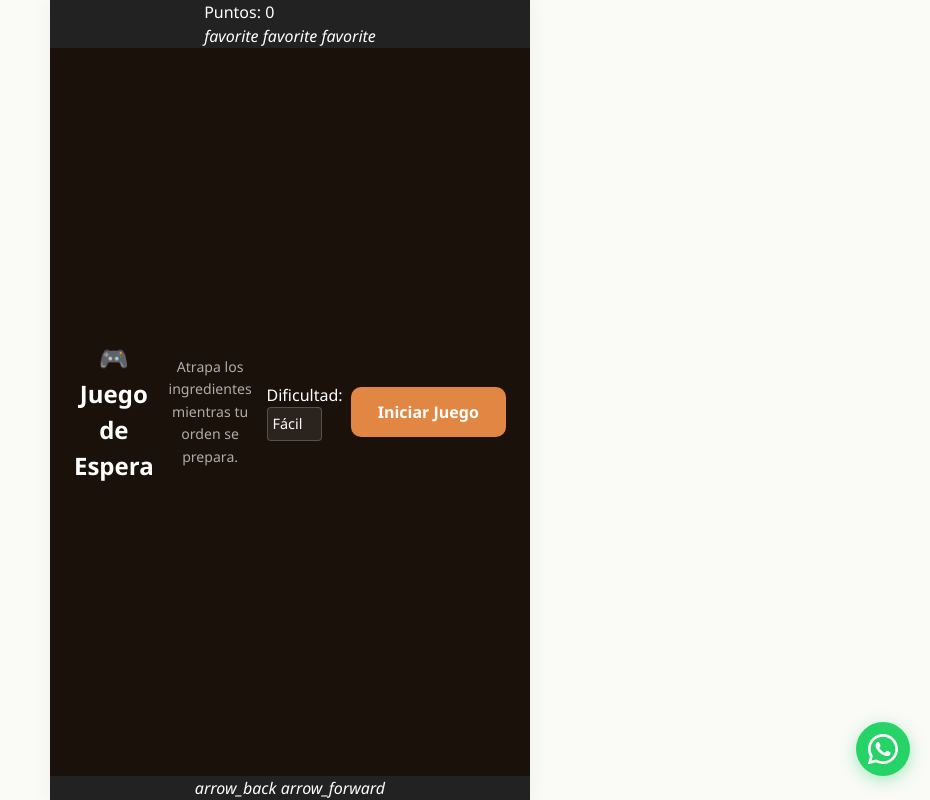
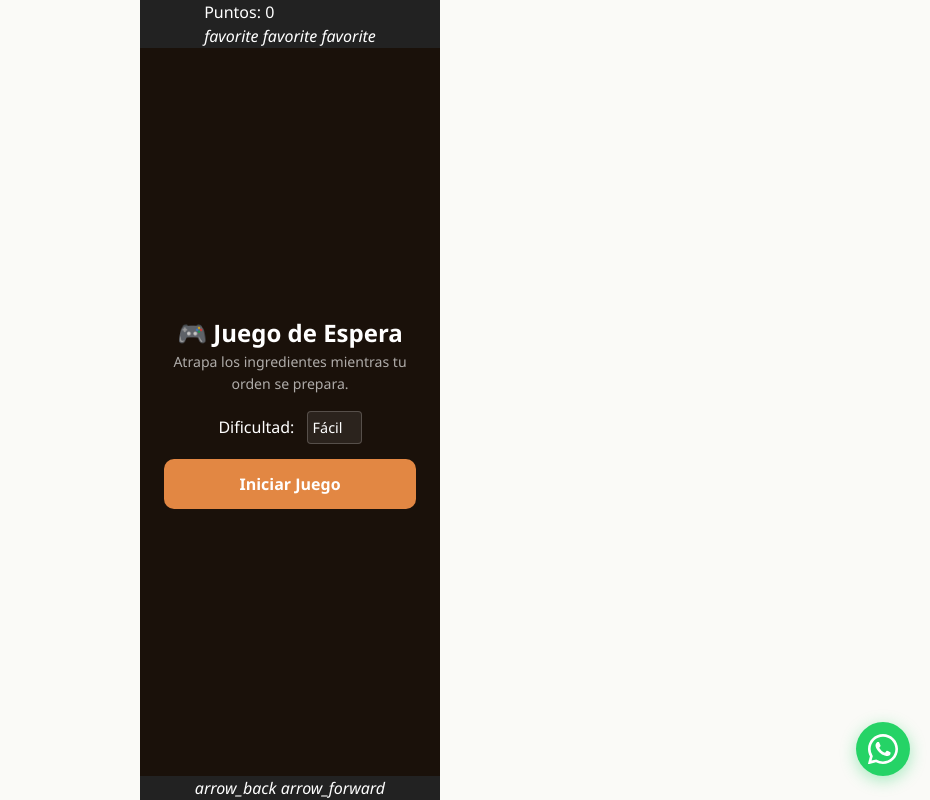
Before and after one commit to DevvDiego/coffeshop-pwa, a SvelteKit app: page /game in a window 1280 px wide. Shown: the whole page, without its empty margins (350-1280 px from the left). Built offline with nearby package versions, Linux system fonts and the light colour scheme; sample sign-in values are in the browser's storage.

Commit message:
Fix: game overlay showing incorrectly

```diff
--- a/src/routes/(app)/game/+page.svelte
+++ b/src/routes/(app)/game/+page.svelte
@@ -143,7 +143,7 @@
 
 		if (currentStage < 3) {
 			overlayTitle = `🎉 Etapa ${currentStage} completada`;
-			overlayMsg = `¡Llegaste a 100 puntos!<br>La velocidad aumentará en la siguiente etapa.`;
+			overlayMsg = `¡Llegaste a 15 puntos!<br>La velocidad aumentará en la siguiente etapa.`;
 			couponCode = codigo;
 			showCoupon = true;
 			currentStage++;
@@ -210,7 +210,7 @@
 
 			if (caught) {
 				score++;
-				if (score >= 100) nextStage();
+				if (score >= 15) nextStage();
 				return false;
 			}
 			if (item.y > H) {
@@ -278,6 +278,8 @@
 	}
 </script>
 
+<div class="game-body">
+
     <div class="app-container game-page">
     	<div class="game-scoreboard">
     		<div class="score-box">
@@ -300,7 +302,7 @@
     		></canvas>
 
     		{#if overlayVisible}
-			<div class="game-overlay" id="overlay">
+    			<div class="game-overlay flex flex-col nowrap" id="overlay">
     				<h2 id="overlayTitle">{overlayTitle}</h2>
     				<p id="overlayMsg">{@html overlayMsg}</p>
 
@@ -348,6 +350,7 @@
     		</button>
     	</div>
     </div>
+</div>
 
 <a class="whatsapp-btn"
  href="https://wa.me/527226860144?text=Hola%20Lirios%20Quisiera%20hacer%20un%20pedido%20o%20tengo%20una%20pregunta.%20%C2%BFMe%20pueden%20ayudar%3F"
```
Lines whose indentation alone changed are shown as unchanged.
